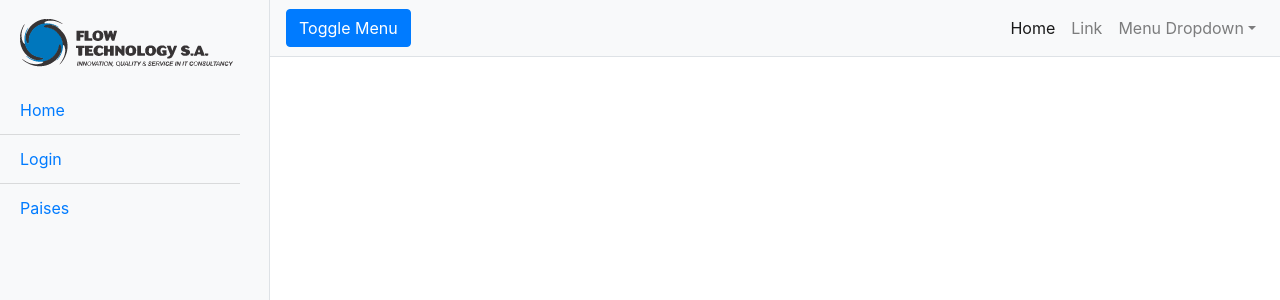
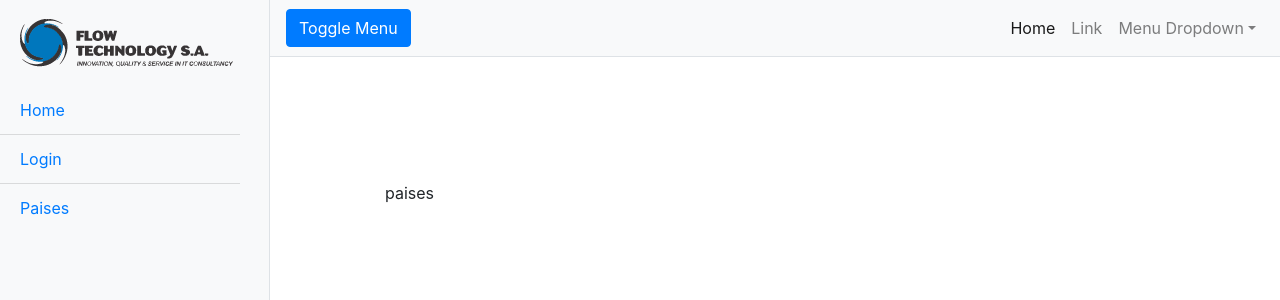
Before and after one commit to ohrynk/flowAppReact, a React (Create React App) app: page /paises in a window 1280 px wide. Shown: the top 300 px of the page. Built offline with nearby package versions, Linux system fonts and the light colour scheme; sample sign-in values are in the browser's storage.

Commit message:
Cambio en el componente container

```diff
--- a/src/layouts/Layout.js
+++ b/src/layouts/Layout.js
@@ -77,7 +77,7 @@ const handleLogout = event => {
         </nav>
   <ContainerDetalle>
 
-      {children}
+      {props.children}
 
 
   </ContainerDetalle>
```
